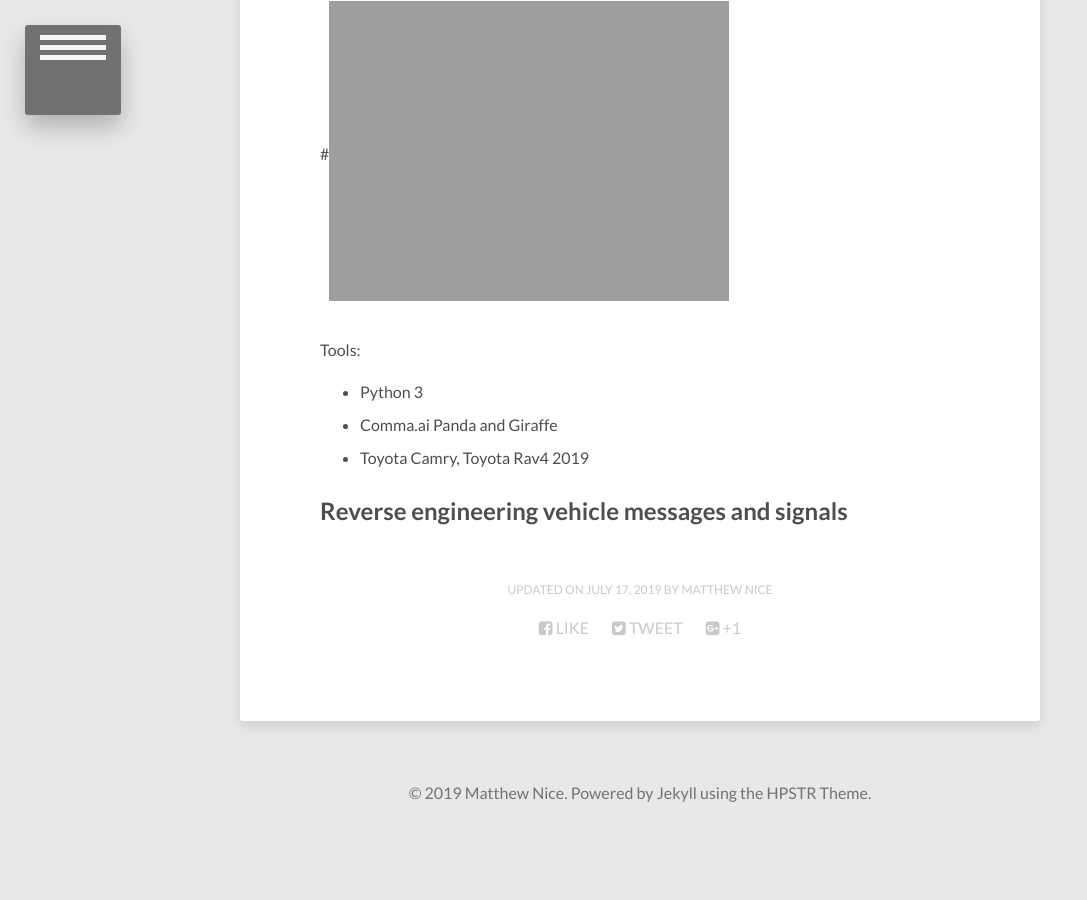
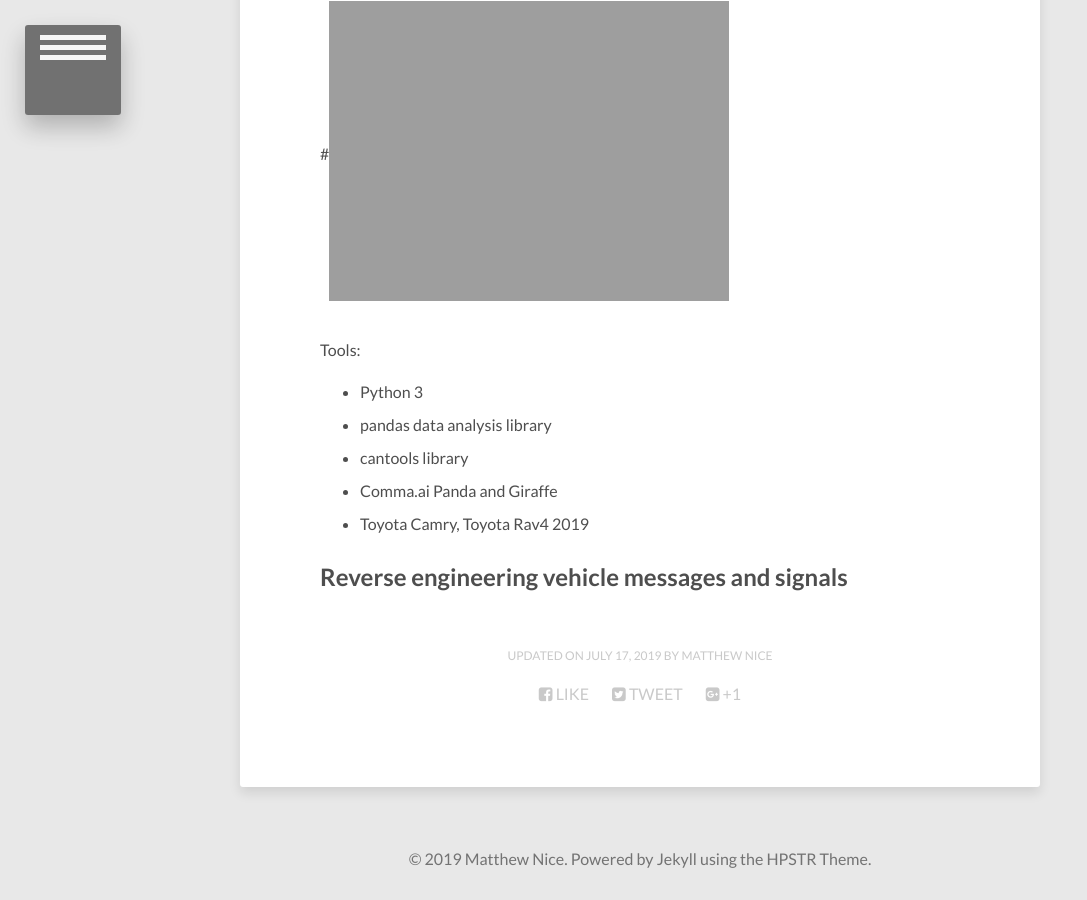
Before and after one commit to MatthewNice/MatthewNice.github.io, a Jekyll site: the page built from research/index.md, in a window 1280 px wide and 900 px high, scrolled down 1015 px. Shown: the whole window, without its empty margins (0-1087 px from the left). Built offline with Jekyll 4.4.1, drawn with Linux system fonts in a browser that asks for light colours; nearby versions of some CDN libraries; before the commit the page ends 1849 px from its top, so only the background shows below that.

Commit message:
Update index.md
added tools used

```diff
--- a/research/index.md
+++ b/research/index.md
@@ -20,6 +20,8 @@ The ability to record the actions of the car opens the door for understanding th
 
 Tools:
 * Python 3
+* pandas data analysis library
+* cantools library
 * Comma.ai Panda and Giraffe
 * Toyota Camry, Toyota Rav4 2019
 
```
